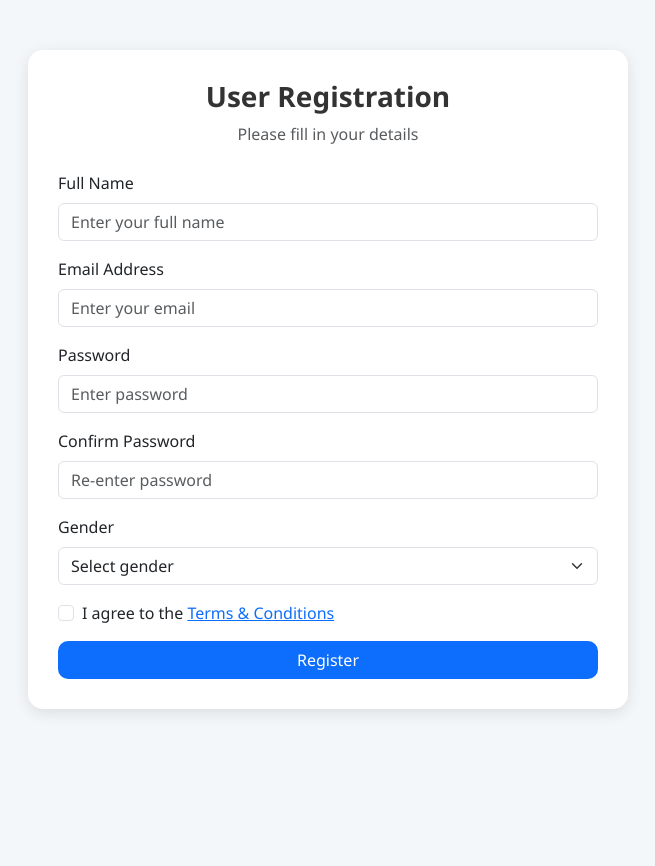
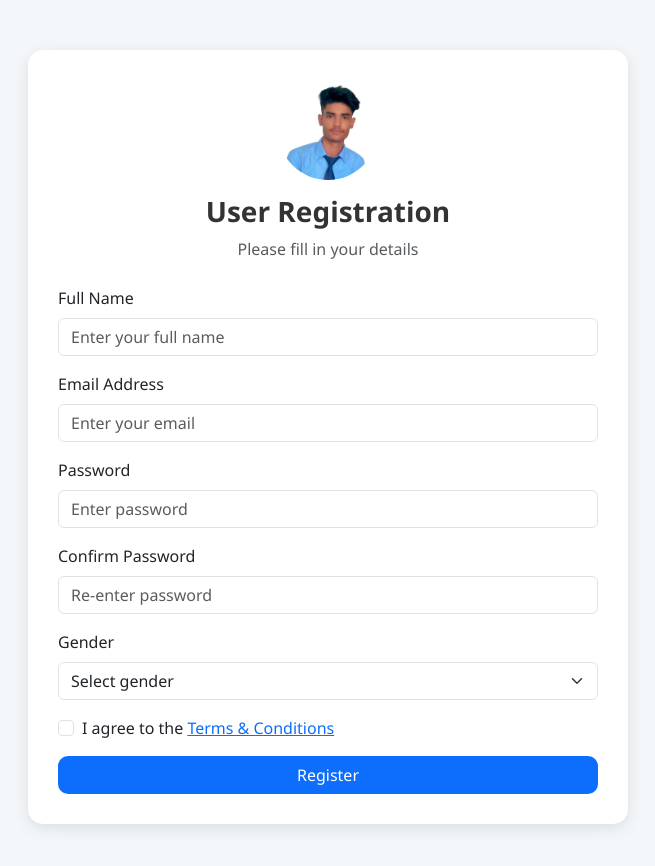
Before and after one commit to mohdashraf1234/FirstProejct, a plain HTML site: page index.html in a window 1280 px wide. Shown: the whole page, without its empty margins (312-967 px from the left). Before the commit the page ends 800 px from the top, so only its background shows below. Drawn offline with nearby package versions, Linux system fonts and the light colour scheme.

Commit message:
Update index.html
Updated code

```diff
--- a/index.html
+++ b/index.html
@@ -25,6 +25,13 @@
       text-align: center;
       margin-bottom: 25px;
     }
+    .form-header img {
+      width: 100px; /* adjust size */
+      height: 100px;
+      object-fit: cover;
+      border-radius: 50%;
+      margin-bottom: 15px;
+    }
     .form-header h3 {
       font-weight: 600;
       color: #333;
@@ -46,6 +53,8 @@
   <div class="container">
     <div class="form-container">
       <div class="form-header">
+        <!-- Add your image here -->
+        <img src="./ArifImg.jpg" alt="User Icon">
         <h3>User Registration</h3>
         <p class="text-muted">Please fill in your details</p>
       </div>
```
